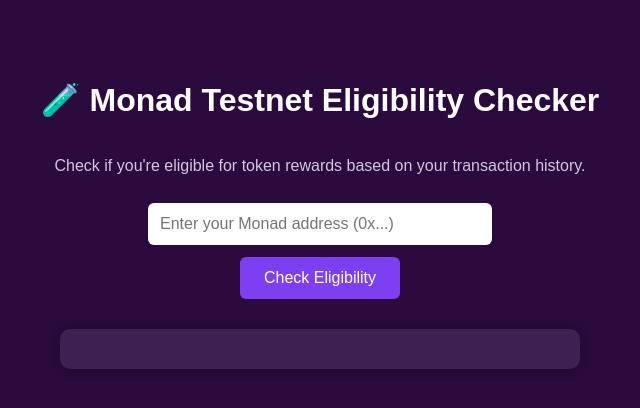
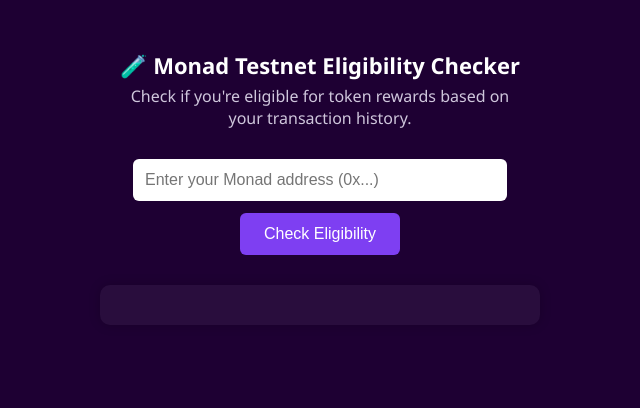
Before and after one commit to rzamlna/monad-eligible, a plain HTML site: page index.html in a window 1280 px wide. Shown: the whole page, without its empty margins (320-960 px from the left). Drawn offline with Linux system fonts and the light colour scheme.

Commit message:
Update index.html

```diff
--- a/index.html
+++ b/index.html
@@ -1,36 +1,42 @@
 <!DOCTYPE html>
 <html lang="en">
 <head>
-  <meta charset="UTF-8">
+  <meta charset="UTF-8" />
+  <meta name="viewport" content="width=device-width, initial-scale=1.0"/>
   <title>Monad Testnet Eligibility Checker</title>
   <style>
     body {
-      font-family: Arial, sans-serif;
-      background: #2b0a3d;
+      font-family: 'Segoe UI', Tahoma, Geneva, Verdana, sans-serif;
+      background-color: #1e0033;
       color: #ffffff;
       display: flex;
       flex-direction: column;
       align-items: center;
-      padding: 60px 20px;
-      min-height: 100vh;
+      padding: 40px 20px;
       margin: 0;
     }
 
     h1 {
-      color: #ffffff;
+      font-size: 22px;
+      margin: 10px 0 5px;
+      text-align: center;
     }
 
     p {
-      color: #d5c6e0;
+      color: #cfc6dc;
+      text-align: center;
+      max-width: 400px;
+      margin: 0 0 30px;
     }
 
     input {
       padding: 12px;
-      width: 320px;
-      margin: 12px 0;
+      width: 100%;
+      max-width: 350px;
       font-size: 16px;
       border: none;
       border-radius: 6px;
+      margin-bottom: 12px;
       outline: none;
     }
 
@@ -51,14 +57,22 @@
 
     #result {
       margin-top: 30px;
-      font-size: 18px;
-      background: #3e2152;
+      font-size: 16px;
+      background: rgba(255,255,255,0.05);
       padding: 20px;
       border-radius: 10px;
+      max-width: 400px;
       width: 100%;
-      max-width: 480px;
-      box-shadow: 0 0 12px rgba(0, 0, 0, 0.3);
-      color: #e0d3f9;
+      box-shadow: 0 0 12px rgba(0,0,0,0.2);
+      color: #fff;
+    }
+
+    .eligible {
+      color: #00ffae;
+    }
+
+    .not-eligible {
+      color: #ff6666;
     }
   </style>
 </head>
@@ -67,7 +81,7 @@
   <h1>🧪 Monad Testnet Eligibility Checker</h1>
   <p>Check if you're eligible for token rewards based on your transaction history.</p>
 
-  <input type="text" id="wallet" placeholder="Enter your Monad address (0x...)">
+  <input type="text" id="wallet" placeholder="Enter your Monad address (0x...)"/>
   <button onclick="checkEligibility()">Check Eligibility</button>
 
   <div id="result"></div>
@@ -84,7 +98,7 @@
 
       resultBox.innerHTML = "⏳ Fetching transaction data...";
 
-      const apiKey = "2zqpZoYNmrmNNkOdrMA0UrtKlWY"; // API Key kamu
+      const apiKey = "2zqpZoYNmrmNNkOdrMA0UrtKlWY";
       const url = `https://monad-testnet.blockvision.org/v2/monad/account/transactions?address=${address}&limit=10000`;
 
       try {
@@ -103,15 +117,15 @@
           if (txCount >= 100) {
             const token = ((txCount / 10) * 1).toFixed(2);
             resultBox.innerHTML = `
-              ✅ <strong>Eligible!</strong><br>
-              📊 Total Transactions: <strong>${txCount}</strong><br>
-              🎁 Reward: <strong>${token} TOKEN</strong>
+              <div class="eligible">✅ <strong>Eligible!</strong></div>
+              <div>📊 Total Transactions: <strong>${txCount}</strong></div>
+              <div>🎁 Reward: <strong>${token} TOKEN</strong></div>
             `;
           } else {
             resultBox.innerHTML = `
-              ❌ <strong>Not Eligible</strong><br>
-              📊 Total Transactions: <strong>${txCount}</strong><br>
-              You need at least <strong>100 transactions</strong> to qualify.
+              <div class="not-eligible">❌ <strong>Not Eligible</strong></div>
+              <div>📊 Total Transactions: <strong>${txCount}</strong></div>
+              <div>You need at least <strong>100 transactions</strong> to qualify.</div>
             `;
           }
         } else {
```
